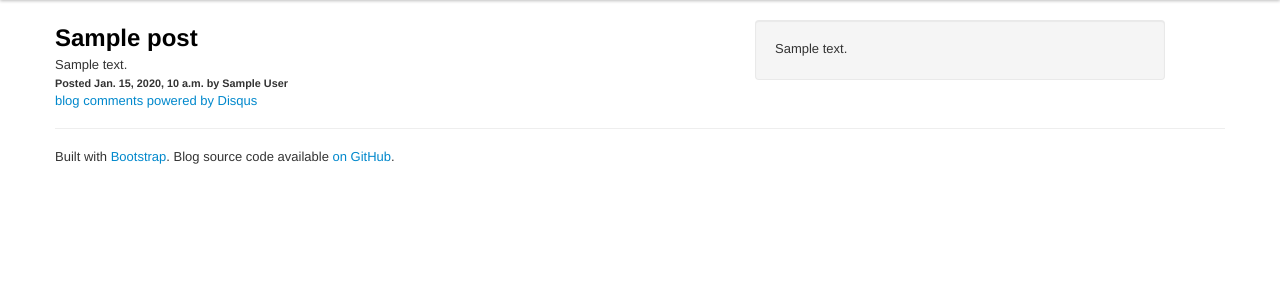
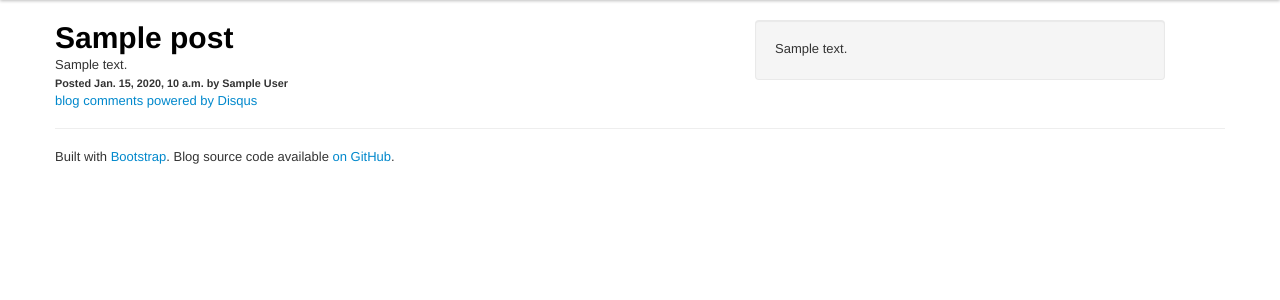
Before and after one commit to pythonanywhere/jab_bootstrap, a Django app: template blog/templates/jab/post.html in a window 1280 px wide. Shown: the part 40-340 px from the top of the page. Run offline with Django 3.2, Linux system fonts and the light colour scheme; the template is opened without the code that fills it: most values are stand-ins (such as "Sample title", 1, 10 or a date in 2020); some libraries are stand-ins or nearby versions.

Commit message:
Makes the post header an h1 element so it works with the sub headings produced by markdown. By Hansel.

```diff
--- a/blog/templates/post_include.html
+++ b/blog/templates/post_include.html
@@ -1,6 +1,6 @@
 {% load markup %}
 
-<h2 class="post-title"><a href="{{ post.get_absolute_url }}">{{ post.title }}</a></h2>
+<h1 class="post-title"><a href="{{ post.get_absolute_url }}">{{ post.title }}</a></h1>
 
 <div class="jab-post">
     {{ post.contents|markdown }}
```
